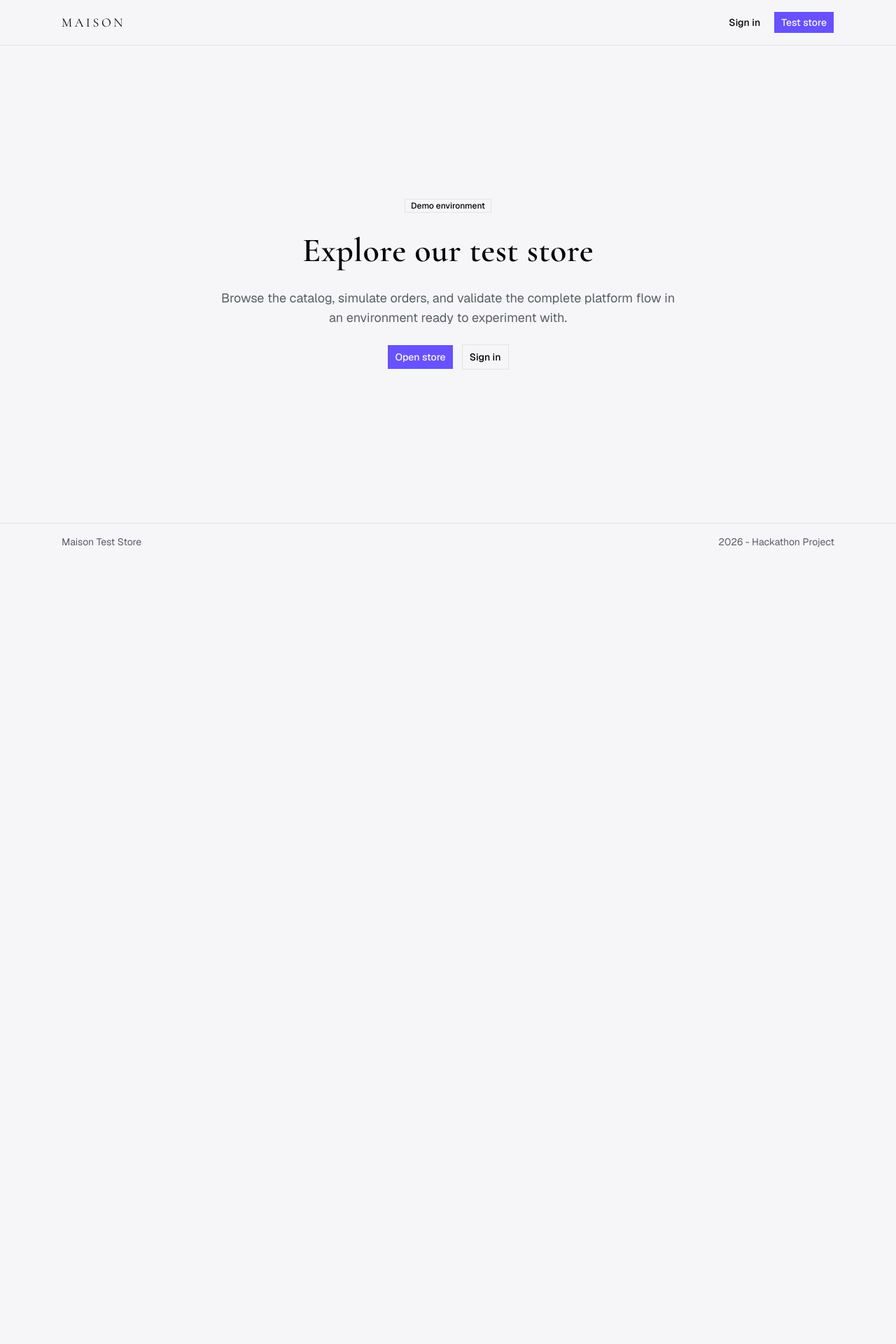
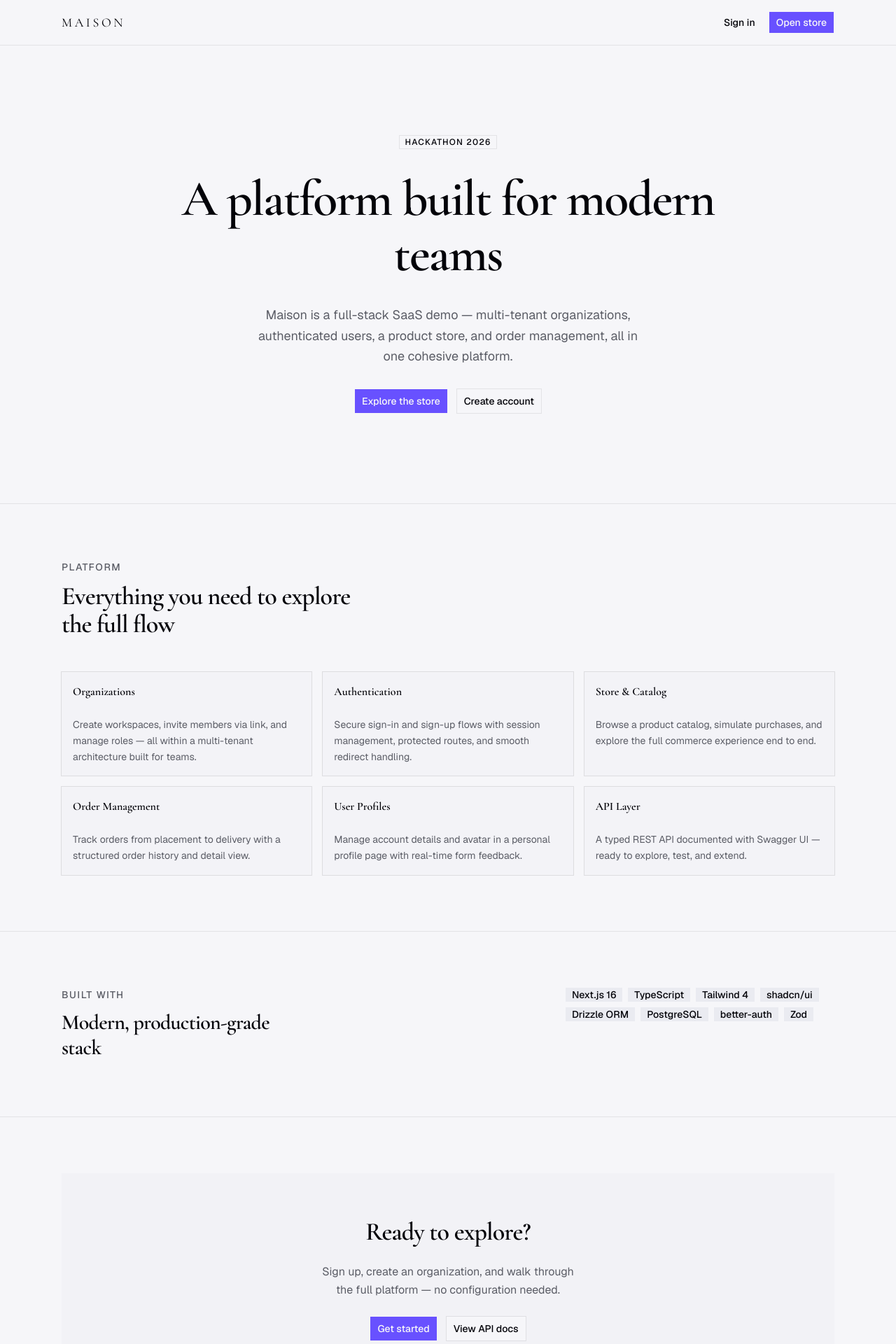
Before and after one commit to gsrovo/hackathon, a Next.js app: page / in a window 1280 px wide. Shown: the top 1920 px of the page at 70% size. Before the commit the page ends 800 px from the top, so only its background shows below. Built offline with nearby package versions, Linux system fonts and the light colour scheme.

Commit message:
feat: enhance homepage layout with new sections for features, tech stack, and call-to-action

```diff
--- a/src/app/page.tsx
+++ b/src/app/page.tsx
@@ -1,15 +1,68 @@
 import Link from 'next/link';
 import { Button } from '@/components/ui/button';
 import { Badge } from '@/components/ui/badge';
+import { Separator } from '@/components/ui/separator';
+import {
+  Card,
+  CardContent,
+  CardDescription,
+  CardHeader,
+  CardTitle,
+} from '@/components/ui/card';
+
+const features = [
+  {
+    title: 'Organizations',
+    description:
+      'Create workspaces, invite members via link, and manage roles — all within a multi-tenant architecture built for teams.',
+  },
+  {
+    title: 'Authentication',
+    description:
+      'Secure sign-in and sign-up flows with session management, protected routes, and smooth redirect handling.',
+  },
+  {
+    title: 'Store & Catalog',
+    description:
+      'Browse a product catalog, simulate purchases, and explore the full commerce experience end to end.',
+  },
+  {
+    title: 'Order Management',
+    description:
+      'Track orders from placement to delivery with a structured order history and detail view.',
+  },
+  {
+    title: 'User Profiles',
+    description:
+      'Manage account details and avatar in a personal profile page with real-time form feedback.',
+  },
+  {
+    title: 'API Layer',
+    description:
+      'A typed REST API documented with Swagger UI — ready to explore, test, and extend.',
+  },
+];
+
+const stack = [
+  'Next.js 16',
+  'TypeScript',
+  'Tailwind 4',
+  'shadcn/ui',
+  'Drizzle ORM',
+  'PostgreSQL',
+  'better-auth',
+  'Zod',
+];
 
 export default function Home() {
   return (
     <div className="bg-background flex min-h-screen flex-col">
+      {/* Header */}
       <header className="border-b">
         <div className="mx-auto flex w-full max-w-6xl items-center justify-between px-6 py-4">
           <Link
             href="/"
-            className="font-heading text-lg tracking-[0.2em] uppercase transition-opacity hover:opacity-80"
+            className="font-heading text-lg tracking-[0.2em] uppercase transition-opacity hover:opacity-70"
           >
             Maison
           </Link>
@@ -17,40 +70,128 @@ export default function Home() {
             <Button variant="ghost" render={<Link href="/sign-in" />}>
               Sign in
             </Button>
-            <Button render={<Link href="/store" />}>Test store</Button>
+            <Button render={<Link href="/store" />}>Open store</Button>
           </nav>
         </div>
       </header>
 
-      <main className="mx-auto flex w-full max-w-6xl flex-1 items-center px-6 py-16">
-        <section className="mx-auto flex max-w-2xl flex-col items-center gap-6 text-center">
-          <Badge variant="outline">Demo environment</Badge>
-          <h1 className="font-heading text-4xl leading-tight font-semibold sm:text-5xl">
-            Explore our test store
+      <main className="flex flex-1 flex-col">
+        {/* Hero */}
+        <section className="mx-auto flex w-full max-w-6xl flex-col items-center gap-8 px-6 py-24 text-center sm:py-32">
+          <Badge variant="outline" className="tracking-widest uppercase">
+            Hackathon 2026
+          </Badge>
+          <h1 className="font-heading max-w-3xl text-5xl leading-[1.1] font-semibold tracking-tight sm:text-6xl lg:text-7xl">
+            A platform built for modern teams
           </h1>
-          <p className="text-muted-foreground text-base sm:text-lg">
-            Browse the catalog, simulate orders, and validate the complete
-            platform flow in an environment ready to experiment with.
+          <p className="text-muted-foreground max-w-xl text-lg leading-relaxed">
+            Maison is a full-stack SaaS demo — multi-tenant organizations,
+            authenticated users, a product store, and order management, all in
+            one cohesive platform.
           </p>
           <div className="flex flex-wrap items-center justify-center gap-3">
             <Button size="lg" render={<Link href="/store" />}>
-              Open store
+              Explore the store
             </Button>
             <Button
               variant="outline"
               size="lg"
-              render={<Link href="/sign-in" />}
+              render={<Link href="/sign-up" />}
             >
-              Sign in
+              Create account
             </Button>
+          </div>
+        </section>
+
+        <Separator />
+
+        {/* Features */}
+        <section className="mx-auto w-full max-w-6xl px-6 py-20">
+          <div className="mb-12 flex flex-col gap-3">
+            <p className="text-muted-foreground text-sm font-medium tracking-widest uppercase">
+              Platform
+            </p>
+            <h2 className="font-heading max-w-md text-3xl font-semibold tracking-tight sm:text-4xl">
+              Everything you need to explore the full flow
+            </h2>
+          </div>
+          <div className="grid gap-4 sm:grid-cols-2 lg:grid-cols-3">
+            {features.map((feature) => (
+              <Card
+                key={feature.title}
+                className="bg-muted/30 border-border/60 hover:bg-muted/60 transition-colors"
+              >
+                <CardHeader className="pb-2">
+                  <CardTitle className="text-base font-semibold">
+                    {feature.title}
+                  </CardTitle>
+                </CardHeader>
+                <CardContent>
+                  <CardDescription className="text-sm leading-relaxed">
+                    {feature.description}
+                  </CardDescription>
+                </CardContent>
+              </Card>
+            ))}
+          </div>
+        </section>
+
+        <Separator />
+
+        {/* Stack */}
+        <section className="mx-auto w-full max-w-6xl px-6 py-20">
+          <div className="flex flex-col gap-8 sm:flex-row sm:items-start sm:justify-between">
+            <div className="flex flex-col gap-3">
+              <p className="text-muted-foreground text-sm font-medium tracking-widest uppercase">
+                Built with
+              </p>
+              <h2 className="font-heading max-w-xs text-3xl font-semibold tracking-tight">
+                Modern, production-grade stack
+              </h2>
+            </div>
+            <div className="flex max-w-sm flex-wrap gap-2">
+              {stack.map((tech) => (
+                <Badge key={tech} variant="secondary" className="text-sm">
+                  {tech}
+                </Badge>
+              ))}
+            </div>
+          </div>
+        </section>
+
+        <Separator />
+
+        {/* CTA */}
+        <section className="mx-auto w-full max-w-6xl px-6 py-20">
+          <div className="bg-muted/40 flex flex-col items-center gap-6 rounded-2xl px-8 py-16 text-center">
+            <h2 className="font-heading max-w-lg text-3xl font-semibold tracking-tight sm:text-4xl">
+              Ready to explore?
+            </h2>
+            <p className="text-muted-foreground max-w-sm text-base leading-relaxed">
+              Sign up, create an organization, and walk through the full
+              platform — no configuration needed.
+            </p>
+            <div className="flex flex-wrap items-center justify-center gap-3">
+              <Button size="lg" render={<Link href="/sign-up" />}>
+                Get started
+              </Button>
+              <Button
+                variant="outline"
+                size="lg"
+                render={<Link href="/api-docs" />}
+              >
+                View API docs
+              </Button>
+            </div>
           </div>
         </section>
       </main>
 
+      {/* Footer */}
       <footer className="border-t">
-        <div className="text-muted-foreground mx-auto flex w-full max-w-6xl items-center justify-between gap-2 px-6 py-4 text-sm">
-          <p>Maison Test Store</p>
-          <p>{new Date().getFullYear()} - Hackathon Project</p>
+        <div className="text-muted-foreground mx-auto flex w-full max-w-6xl items-center justify-between gap-2 px-6 py-5 text-sm">
+          <p className="font-heading tracking-[0.15em] uppercase">Maison</p>
+          <p>{new Date().getFullYear()} — Hackathon Project</p>
         </div>
       </footer>
     </div>
```
